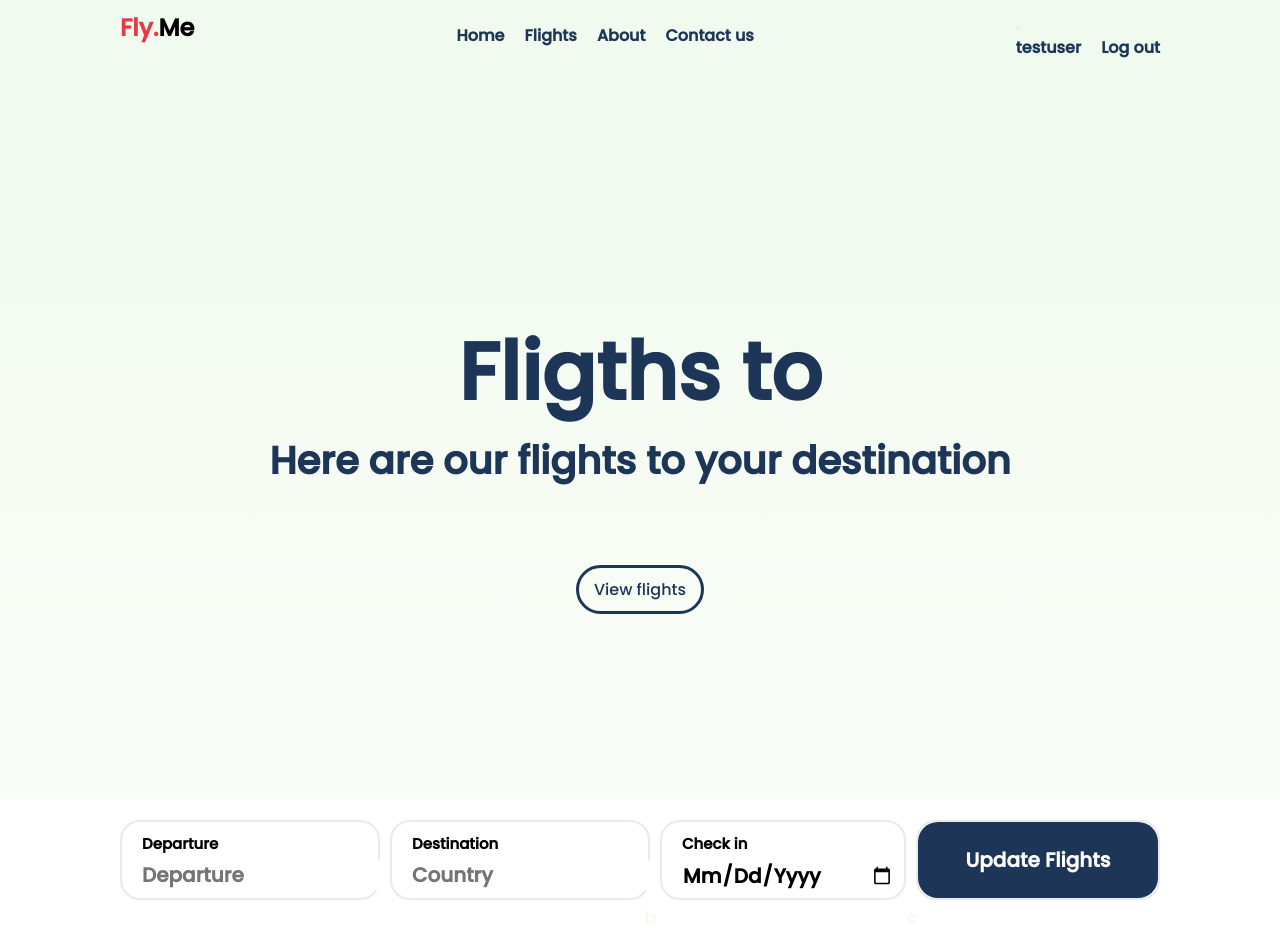
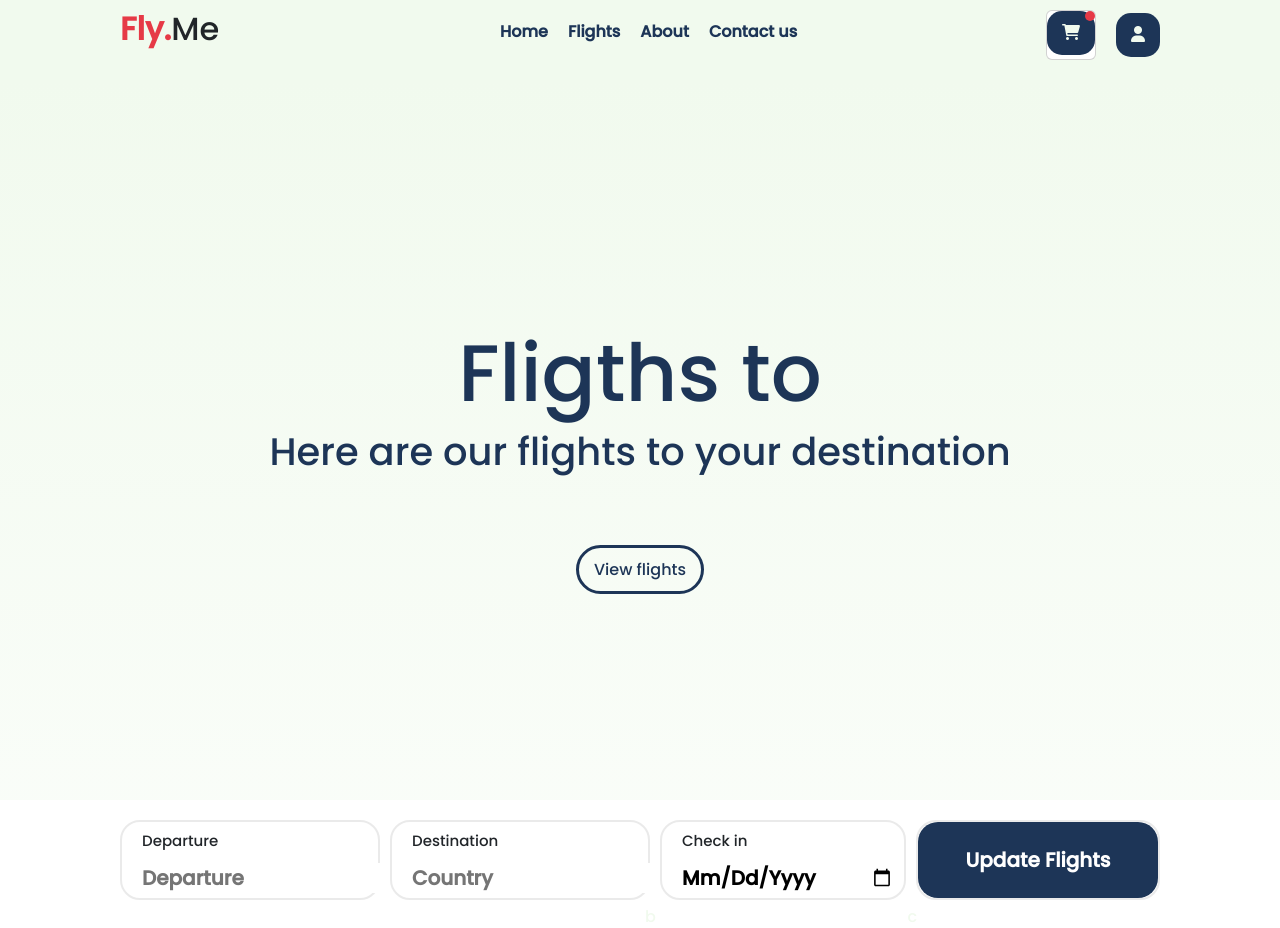
Before and after one commit to simon409/web-project, a PHP site: page /flights.php in a window 1280 px wide. Shown: the top 928 px of the page. Run offline with PHP 8.4, Linux system fonts and the light colour scheme; a user stored in the database is signed in; data comes from the database, SQL or seed files in the repository; data that the repository does not hold is empty.

Commit message:
project v2.0

```diff
--- a/components/header.php
+++ b/components/header.php
@@ -16,6 +16,9 @@
         if ($user) {
             $username = $user['username'];
         }
+
+        $querygetcard = "SELECT c.*, ct.namecoun FROM card c, flights f, country ct WHERE iduser = '$id' and (c.flightnum=f.flightnum and f.tol=ct.idcoun);";
+        $cardquery = mysqli_query($conn, $querygetcard);
     }
 ?>
 <header id="header">
@@ -32,16 +35,49 @@
             <?php
                 if (isset($_SESSION['user_id'])) {
             ?>
-            <div class="account">
-                <button id="showl" type="button"><i class="fa-solid fa-user"></i></button>
-                <div id="menu" class="list">
-                    <ul>
-                        <li><a id="logout" href="user.php"><?php echo $username?></a></li>
-                        <li><a id="logout" href="?logout=true">Log out</a></li>
-                    </ul>
+            <div class="logged">
+                <div class="card">
+                    <?php
+                        if($cardquery){
+                            ?>
+                            <div class="dote">
+
+                            </div>
+                            <?php
+                        }
+                    ?>
+                    <button id="showc" type="button" onclick="togglemenucard();"><i class="fa-solid fa-cart-shopping"></i></button>
+                    <div id="menucard" class="listcard">
+                        <ul>
+                            <?php
+                                while($card = mysqli_fetch_assoc($cardquery))
+                                {
+                            ?>
+                            <li class="carditem">
+                                Flight to <?php echo $card['namecoun']?> | <?php echo $card['numt_adult']." Person";
+                                if ($card['numt_child']>0){
+                                    echo " and ".$card['numt_child']." Child";
+                                }
+                                ?>
+                                </li>
+                                <hr style="margin-left: 10%; margin-right: 10%;">
+                            <?php
+                                }
+                            ?>
+                            <li><a id="proceed" href="user.php">Proceed to check out</a></li>
+                        </ul>
+                    </div>
+                </div>
+                <div class="account">
+                    <button id="showl" type="button" onclick="togglemenu();"><i class="fa-solid fa-user"></i></button>
+                    <div id="menu" class="list">
+                        <ul>
+                            <li><a id="user" href="user.php"><?php echo $username?></a></li>
+                            <li><a id="logout" href="?logout=true">Log out</a></li>
+                        </ul>
+                    </div>
                 </div>
             </div>
-
             <?php
             }
             else {
@@ -55,4 +91,5 @@
                 }
             ?>
         </div>
+        <script src="../script/app.js"></script>
 </header>
--- a/flights.php
+++ b/flights.php
@@ -23,6 +23,10 @@
         Flights to <?php echo $_POST['arrival']?>
     </title>
     <link rel="stylesheet" href="./style/styleflight.css">
+    <link rel="stylesheet" href="./style/header_foot.css">
+    <link rel="stylesheet" href="//code.jquery.com/ui/1.13.2/themes/base/jquery-ui.css">
+    <link href="https://cdn.jsdelivr.net/npm/bootstrap@5.2.3/dist/css/bootstrap.min.css" rel="stylesheet" integrity="sha384-rbsA2VBKQhggwzxH7pPCaAqO46MgnOM80zW1RWuH61DGLwZJEdK2Kadq2F9CUG65" crossorigin="anonymous">
+    <link rel="stylesheet" href="https://cdnjs.cloudflare.com/ajax/libs/font-awesome/6.0.0-beta2/css/all.min.css" integrity="sha512-YWzhKL2whUzgiheMoBFwW8CKV4qpHQAEuvilg9FAn5VJUDwKZZxkJNuGM4XkWuk94WCrrwslk8yWNGmY1EduTA==" crossorigin="anonymous" referrerpolicy="no-referrer" />
 </head>
 
 <body onscroll="test()">
@@ -112,8 +116,6 @@
                                     <h5>|</h5>
                                     <h5>|</h5>
                                     <h5>|</h5>
-                                    <h5>|</h5>
-                                    <h5>|</h5>
                                     <h5><?php echo $flight['tocode'] ?></h5>
                                 </div>
                             </div>
--- a/script/app.js
+++ b/script/app.js
@@ -158,6 +158,13 @@ $('#adlt').change(function() {
     updateprice();
  });
 
- function updateprice(){
 
- }
+function togglemenu() {
+    document.getElementById("menu").classList.toggle("showmen");
+    document.getElementById("menucard").classList.remove("showmen");
+}
+
+function togglemenucard() {
+    document.getElementById("menucard").classList.toggle("showmen");
+    document.getElementById("menu").classList.remove("showmen");
+}
--- a/style/header_foot.css
+++ b/style/header_foot.css
@@ -25,6 +25,7 @@
 
 .nav1 ul{
     display: flex;
+    margin-top: 10px;
     gap: 20px;
 }
 
@@ -96,16 +97,39 @@ header .nav1 img{
     background-position: bottom;
 }
 
+.logged{
+    display: flex;
+    gap: 20px;
+}
+
 .list{
     display: none;
-    background-color: #a8dadc;
+    background-color: #fff;
     position: absolute;
     top: 80px;
+    box-shadow: rgba(100, 100, 111, 0.2) 0px 7px 29px 0px;
     border-radius: 15px;
 }
 
-.list .shownen{
+.listcard{
     display: none;
+    background-color: #fff;
+    position: absolute;
+    top: 70px;
+    right: 0;
+    width: 400px;
+    border-radius: 15px;
+    box-shadow: rgba(100, 100, 111, 0.2) 0px 7px 29px 0px;
+}
+
+.showmen{
+    display: block;
+}
+
+.card{
+    display: flex;
+    flex-direction: row;
+    align-items: center;
 }
 
 .account{
@@ -115,8 +139,8 @@ header .nav1 img{
     align-items: center;
 }
 
-.account a{
-    text-decoration: none;
+.account button, .logged button{
+    border: none;
     background-color: #1d3557;
     padding: 10px 15px;
     border-radius: 15px;
@@ -128,21 +152,76 @@ header .nav1 img{
     display: block;
     margin: 0;
     padding: 0;
+    gap: 0;
 }
 
 .list ul li{
     list-style: none;
-    margin: 5px;
+    margin: 10px;
     padding: 0;
+    gap: 0;
     align-items: center;
 }
 
-#logout{
+.listcard ul{
+    display: block;
+    margin: 0;
+    padding: 0;
+    gap: 0;
+    width: 100%;
+}
+
+.listcard ul li{
+    list-style: none;
+    margin: 10px;
+    padding: 0;
+    gap: 0;
+    align-items: center;
+}
+
+#logout, #user{
     text-decoration: none;
-    background-color: #f1faee;
     padding: 6px 30px;
     border-radius: 15px;
     border: none;
+    width: 100%;
     color: #1d3557;
     transition: .3s ease-in-out;
 }
+
+#logout:hover, #user:hover{
+    background-color: rgb(247, 247, 247);
+}
+
+#proceed{
+    text-decoration: none;
+    padding: 6px 30px;
+    border-radius: 15px;
+    border: none;
+    background-color: #1d3557;
+    width: 100%;
+    color: #fff;
+    transition: .3s ease-in-out;
+    text-align: center;
+}
+
+#proceed:hover{
+    background-color: #305fa1;
+}
+
+.listcard .carditem{
+    margin: 20px;
+    text-decoration: none;
+    font-weight: 700;
+    color: #1d3557;
+    transition: .3s ease-in-out;
+}
+
+.dote{
+    position: absolute;
+    right: 0;
+    background-color: #e63946;
+    width: 10px;
+    height: 10px;
+    border-radius: 50%;
+}
--- a/style/styleflight.css
+++ b/style/styleflight.css
@@ -5,6 +5,7 @@
     box-sizing: border-box;
     font-family: 'Poppins', sans-serif;
 }
+
 
 html{
     scroll-behavior: smooth;
@@ -134,14 +135,14 @@ header .nav1 img{
 }
 
 .infos h1{
-    text-align: center;
-    font-size: 5em;
-    color: #1D3557;
+    text-align: center !important;
+    font-size: 5em !important;
+    color: #1D3557 !important;
 }
 .infos h2{
-    text-align: center;
-    font-size: 2.4em;
-    color: #1D3557;
+    text-align: center !important;
+    font-size: 2.4em !important;
+    color: #1D3557 !important;
 }
 
 .shwf{
@@ -317,6 +318,10 @@ header .nav1 img{
   transform: translateY(-50%);
 }
 
+.codes h5{
+  font-size: 15px;
+}
+
 .details{
   width: 70%;
 
```
